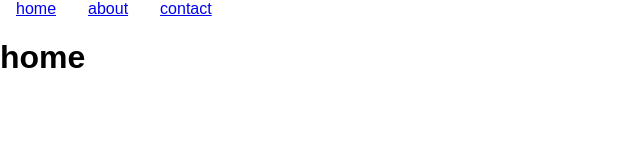
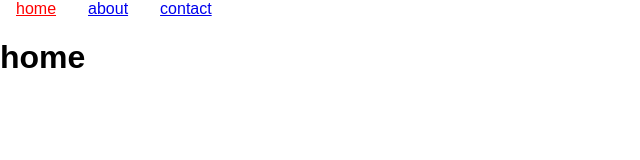
Before and after one commit to lugithub/treact, a React (Create React App) app in the folder app/: page / in a window 1280 px wide. Shown: the top 160 px of the page, without its empty margins (0-640 px from the left). Built offline with nearby package versions, Linux system fonts and the light colour scheme.

Commit message:
NavLink: activeClassName, activeStyle, isActive

```diff
--- a/app/src/App.css
+++ b/app/src/App.css
@@ -44,3 +44,7 @@
 a {
   margin: 1em;
 }
+
+a.active {
+  color: red;
+}
--- a/app/src/App.js
+++ b/app/src/App.js
@@ -2,15 +2,18 @@
 import {
   BrowserRouter as Router,
   Route,
-  Link
+  NavLink
  } from 'react-router-dom';
 import './App.css';
 
 const Links = () => (
   <nav>
-    <Link to="/">home</Link>
-    <Link to={{pathname: '/about'}}>about</Link>
-    <Link replace to="/contact">contact</Link>
+    <NavLink activeClassName="active" to="/">home</NavLink>
+    <NavLink activeStyle={{color: 'green'}} to={{pathname: '/about'}}>about</NavLink>
+    <NavLink activeClassName="active" isActive={(match, location) => {
+      console.log(match, location);
+      return match;
+    }} to="/contact">contact</NavLink>
   </nav>
 );
 
```
